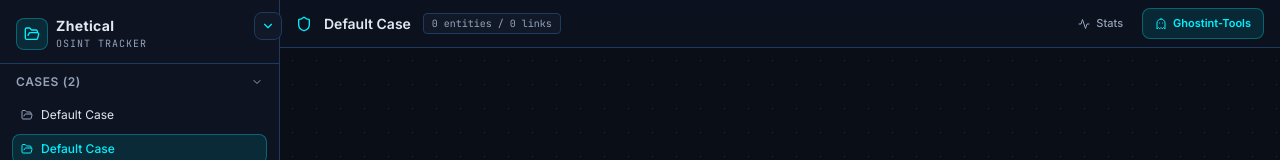
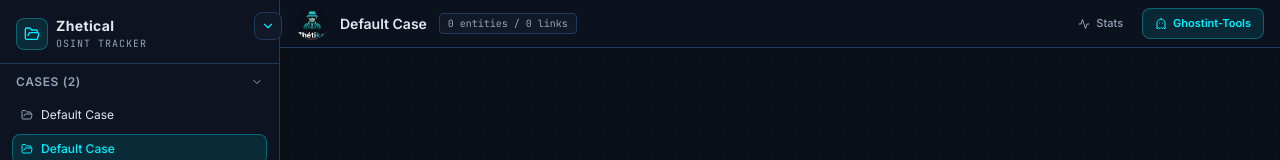
Before and after one commit to CyberZ7/Zhetikal_OSINT_tracker, a React (Vite) app: page / in a window 1280 px wide. Shown: the top 160 px of the page. Built offline with nearby package versions, Linux system fonts and the light colour scheme.

Commit message:
Replace shield icon with Zhétikal logo

```diff
--- a/src/App.tsx
+++ b/src/App.tsx
@@ -11,7 +11,7 @@ import {
   type Node,
 } from '@xyflow/react';
 import '@xyflow/react/dist/style.css';
-import { Ghost, Shield, Activity } from 'lucide-react';
+import { Ghost, Activity } from 'lucide-react';
 import { toPng } from 'html-to-image';
 import { jsPDF } from 'jspdf';
 
@@ -193,7 +193,12 @@ export default function App() {
         {/* Top bar */}
         <div className="h-12 flex items-center justify-between px-4 border-b border-cyber-border bg-cyber-dark/80 backdrop-blur-sm z-10">
           <div className="flex items-center gap-3">
-            <Shield size={16} className="text-cyber-cyan" />
+            <img
+              src="/photo_2026-05-04_13-46-20.jpg"
+              alt="Zhétikal"
+              className="h-8 w-8 rounded-full object-cover object-top mix-blend-lighten"
+              style={{ filter: 'brightness(1.1) contrast(1.1)' }}
+            />
             <span className="text-sm font-semibold text-cyber-text">
               {activeCase?.name || 'No Case'}
             </span>
```
